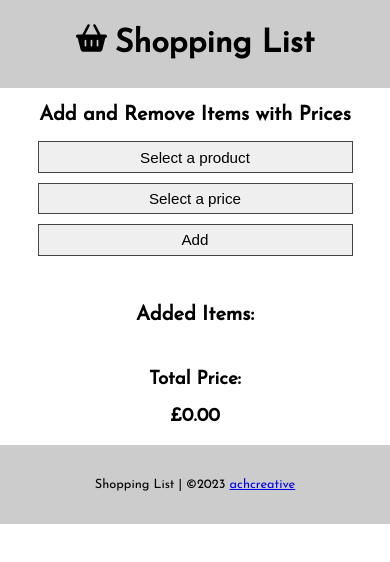
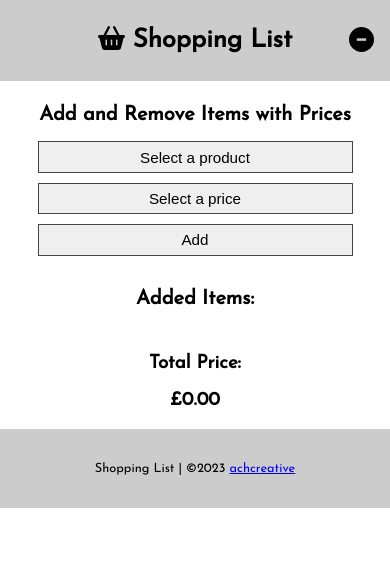
Before and after one commit to Hoseman/shopping-list-v4, a React (Create React App) app: page / in a window 390 px wide. Shown: the top 562 px of the page. Built offline with nearby package versions, Linux system fonts and the light colour scheme.

Commit message:
make form toggable

```diff
--- a/src/components/Header.js
+++ b/src/components/Header.js
@@ -2,11 +2,18 @@ import styles from '../style.module.css';
 import myLogo from '../basket-shopping-solid.svg';
 
 function Header() {
+
     return (
         <div className={ styles.header }>
-            <img alt="logo" className={ styles.logo } src={myLogo} />
-            <h1 className={ styles.header__title }>Shopping List</h1>
+
+            <div className={ styles.header__content }>
+                <img alt="logo" className={ styles.logo } src={myLogo} />
+                <h1 className={ styles.header__title }>Shopping List</h1>
+            </div>
+
         </div>
+
+
     );
 }
 
--- a/src/components/SelectedForm.js
+++ b/src/components/SelectedForm.js
@@ -122,9 +122,23 @@ function SelectForm() {
 
   uniquePrices.sort((a, b) => a - b);
 
+  const [isSecondElementVisible, setIsSecondElementVisible] = useState(true);
+
+  const handleToggle = () => {
+    setIsSecondElementVisible(!isSecondElementVisible);
+  };
+
+  const StyleTwo = { padding: '6rem 0 0 0' }
+
+  const StyleOne = { padding: '17rem 0 0 0' }
+
   return (
 
     <>
+
+      <div onClick={handleToggle} className={ styles.menu__switcher }>{isSecondElementVisible ? "–" : "+"}</div>
+
+      {isSecondElementVisible && (
 
       <div className={styles.fixed_content}>
 
@@ -163,7 +177,10 @@ function SelectForm() {
       </div>
 
 
-      <div className={styles.shopping_content}>
+      )}
+
+
+      <div style={ isSecondElementVisible ? StyleOne : StyleTwo } className={styles.shopping_content}>
 
         <h2 className={styles.subheading}>Added Items:</h2>
 
--- a/src/style.module.css
+++ b/src/style.module.css
@@ -14,15 +14,38 @@ body {
     padding: 0 2.5%;
 }
 .shopping_content{
-    padding: 18rem 0 0 0;
+    padding: 12rem 0 0 0;
 }
 .header {
-    display: flex;
     width: 100%;
     padding: 20px 0;
     background: #cccccc;
+    position: fixed;
+}
+.header__content {
+    display: flex;
     justify-content:center;
+    max-width: 600px;
+    margin-left: auto;
+    margin-right: auto;
+}
+.menu__switcher {
     position: fixed;
+    right: 1rem;
+    top:1.8rem;
+    color: #ccc;
+    font-size: 1.9rem;
+    background: black;
+    border-radius: 20px;
+    width: 25px;
+    height: 25px;
+    line-height: 1.55rem;
+    cursor: pointer;
+}
+@media screen and (max-width: 560px) {
+    .menu__switcher {
+        top:1.69rem;
+    }
 }
 .footer {
     display: flex;
@@ -35,8 +58,14 @@ body {
     font-size: 0.8rem;
 }
 .header__title {
+    font-size: 2rem;
     padding: 0;
     margin: 0.5rem 0
+}
+@media screen and (max-width: 560px) {
+    .header__title {
+        font-size: 1.6rem;
+    }
 }
 .subheading {
     font-size: 1.25rem;
@@ -45,6 +74,11 @@ body {
     width: 31px;
     margin-right: 0.5rem;
     height: 36px;
+}
+@media screen and (max-width: 560px) {
+    .logo {
+        width: 27px;
+    }
 }
 .container {
     width: 950px;
```
